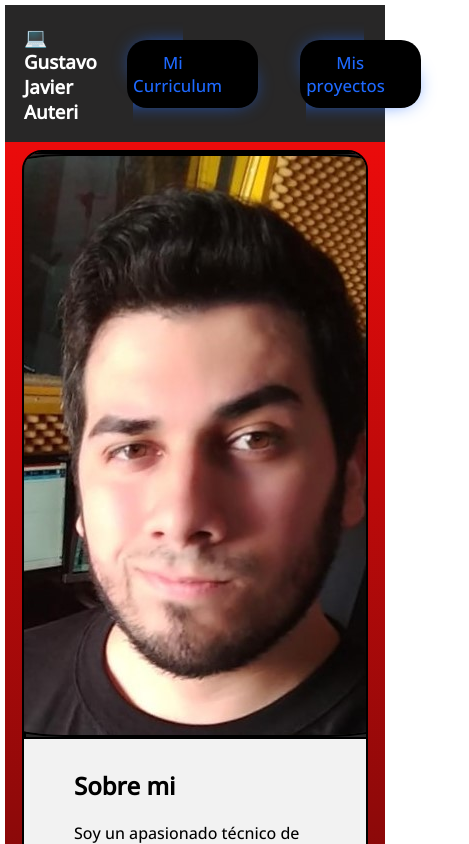
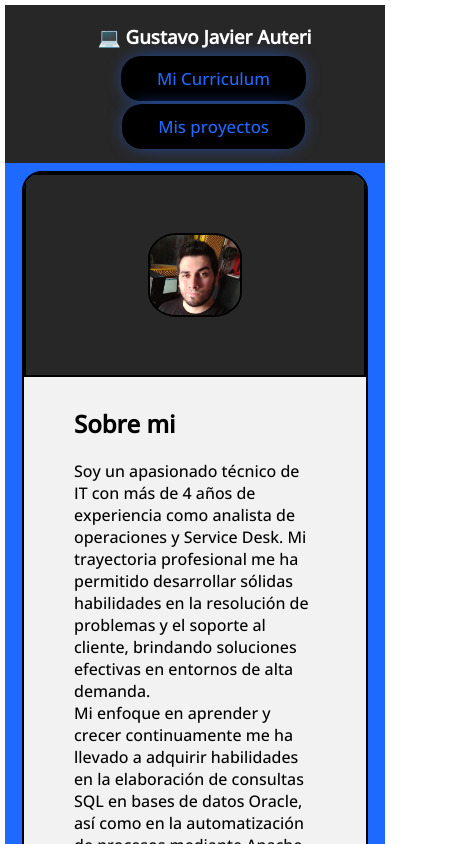
Before and after one commit to auterigustavo/Portfolio, a plain HTML site: page index.html in a window 390 px wide. Shown: the top 844 px of the page, 469 px wide, since content can reach past the window. Drawn offline with nearby package versions, Linux system fonts and the light colour scheme.

Commit message:
Update estilos.css
cambios porque me olvide de acomodar la parte mobile

```diff
--- a/estilos.css
+++ b/estilos.css
@@ -22,7 +22,7 @@ header{
 }
 
 .uno{
-    background: linear-gradient(#eb0b0b, #060606);
+    background-color: #1E69FF;
     background-size: 100% 100%;
     background-repeat: no-repeat;
     display: flex;
@@ -148,6 +148,10 @@ footer{
 }
 
 @media (max-width: 1000px) {
+    header{
+        flex-direction: column;
+    }
+
     body{
         margin: 5px;
         font-family: 'Open Sans', sans-serif;
@@ -156,6 +160,7 @@ footer{
         padding-right: 15%;
         font-size: 0.7em;
         border-radius: 20px;
+        margin-bottom: 25px;
     }
     .button{
         background: var(--clr);
@@ -170,10 +175,7 @@ footer{
         height: 70%;
         flex-direction: column;
     }
-    .caja-cara{
-        width: 100%;
-        height: 50%;
-    }
+
     .caja-presentacion{
         width: auto;
         height: auto;
```
